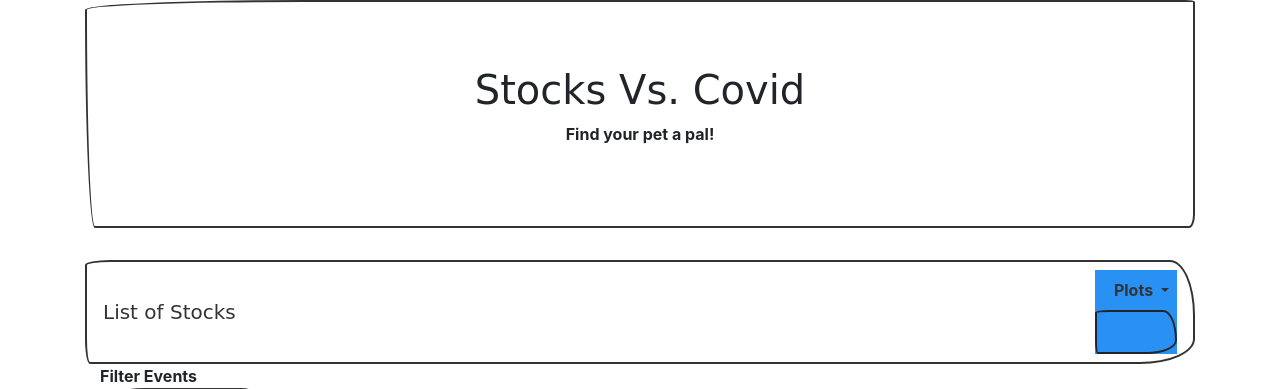
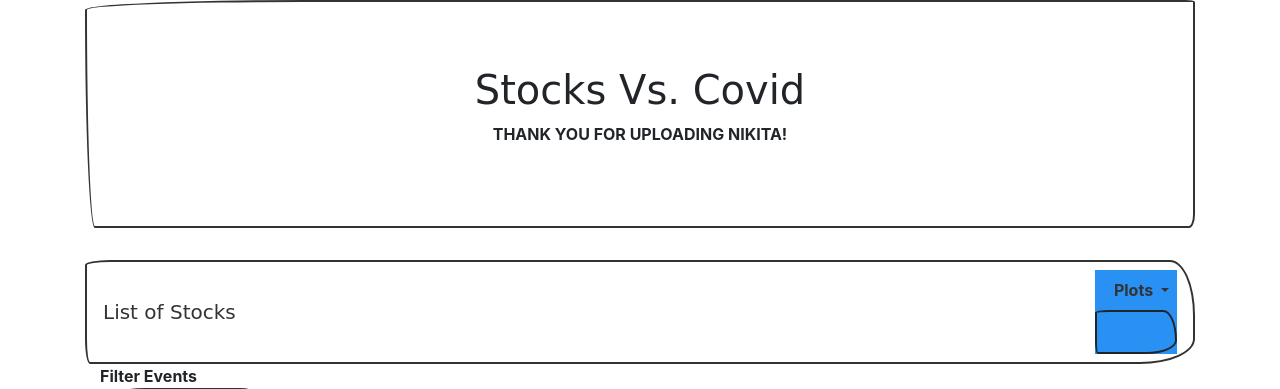
Before and after one commit to NikitaCase/stocks-vs-covid, a Flask app: page / in a window 1280 px wide. Shown: the top 389 px of the page. Run offline with Flask 2, Linux system fonts and the light colour scheme; some libraries are stand-ins or nearby versions.

Commit message:
Merge branch 'main' of https://github.com/NikitaCase/stocks-vs-covid into main

```diff
--- a/stocksvscovid/templates/index.html
+++ b/stocksvscovid/templates/index.html
@@ -18,7 +18,7 @@
     <div class="container">
         <div class="jumbotron" style="text-align: center">
             <h1>Stocks Vs. Covid</h1>
-            <p>Find your pet a pal!</p>
+            <p>THANK YOU FOR UPLOADING NIKITA!</p>
         </div>
         <!--Navigation drop down bar-->
         <nav class="navbar navbar-expand-lg navbar-light bg-light">
```
